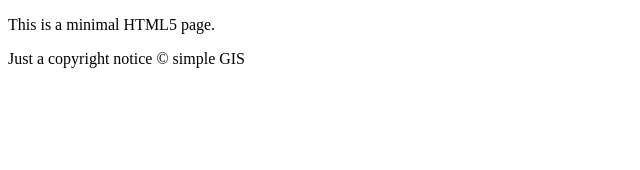
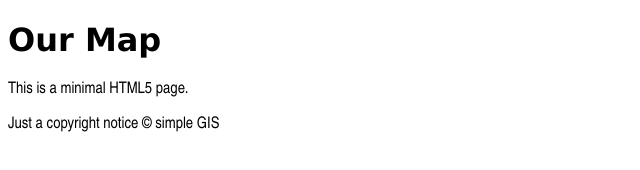
Before and after one commit to csergent45/HTML5-Map-App, a plain HTML site: page index.html in a window 1280 px wide. Shown: the whole page, without its empty margins (0-640 px from the left). Drawn offline with Linux system fonts and the light colour scheme.

Commit message:
Added a stylesheet along with documentation for validation.

```diff
--- /dev/null
+++ b/css/map.css
@@ -0,0 +1,18 @@
+/*//////// AUTHOR & APPLICATION INFORMATION //////////////////////////
+//
+//   Author: Chris Sergent
+//   Date:   May 14, 2012
+//   Application: html5Geo
+//
+////////////////////////////////////////////////////////////////////*/
+/* Validate your CSS files at: http://jigsaw.w3.org/css-validator/#validate_by_upload */
+
+h1
+{
+	font-family:"Lucida Sans Unicode","Lucida Grande",sans-serif
+}
+
+p
+{
+	font-family:"Arial Narrow",sans-serif
+}
--- a/index.html
+++ b/index.html
@@ -2,9 +2,14 @@
 <html lang="en">
 	<head>
 		<meta charset=UTF-8>
+		<!--
+				Web page validator - http://validator.w3.org/
+		-->
 		<title>GIS Application</title>
+		<link rel="stylesheet" type="text/css" href="css/map.css" />
 	</head>
 	<body>
+		<h1>Our Map</h1>
 		<p>This is a minimal HTML5 page.</p>
 		<p>Just a copyright notice &copy; simple GIS</p>
 	</body>
```
